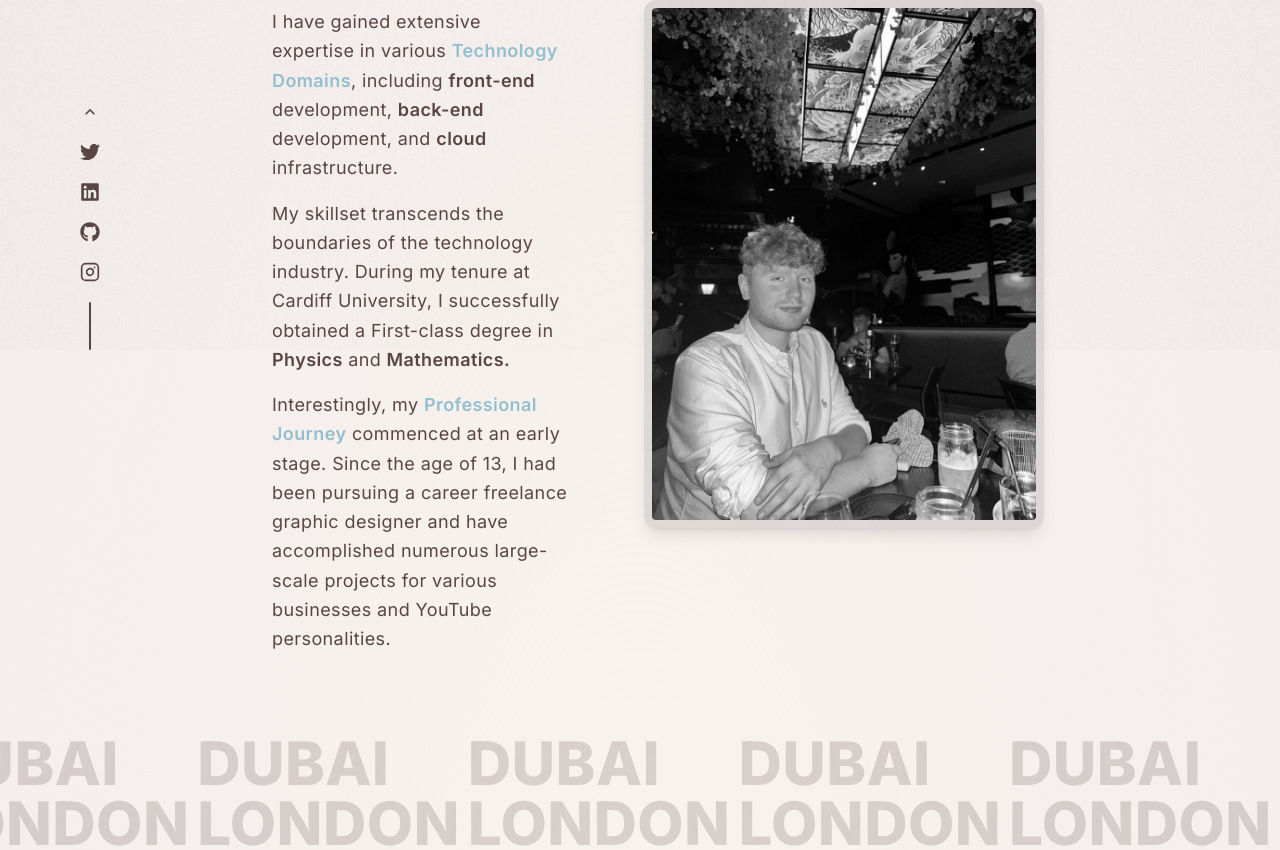
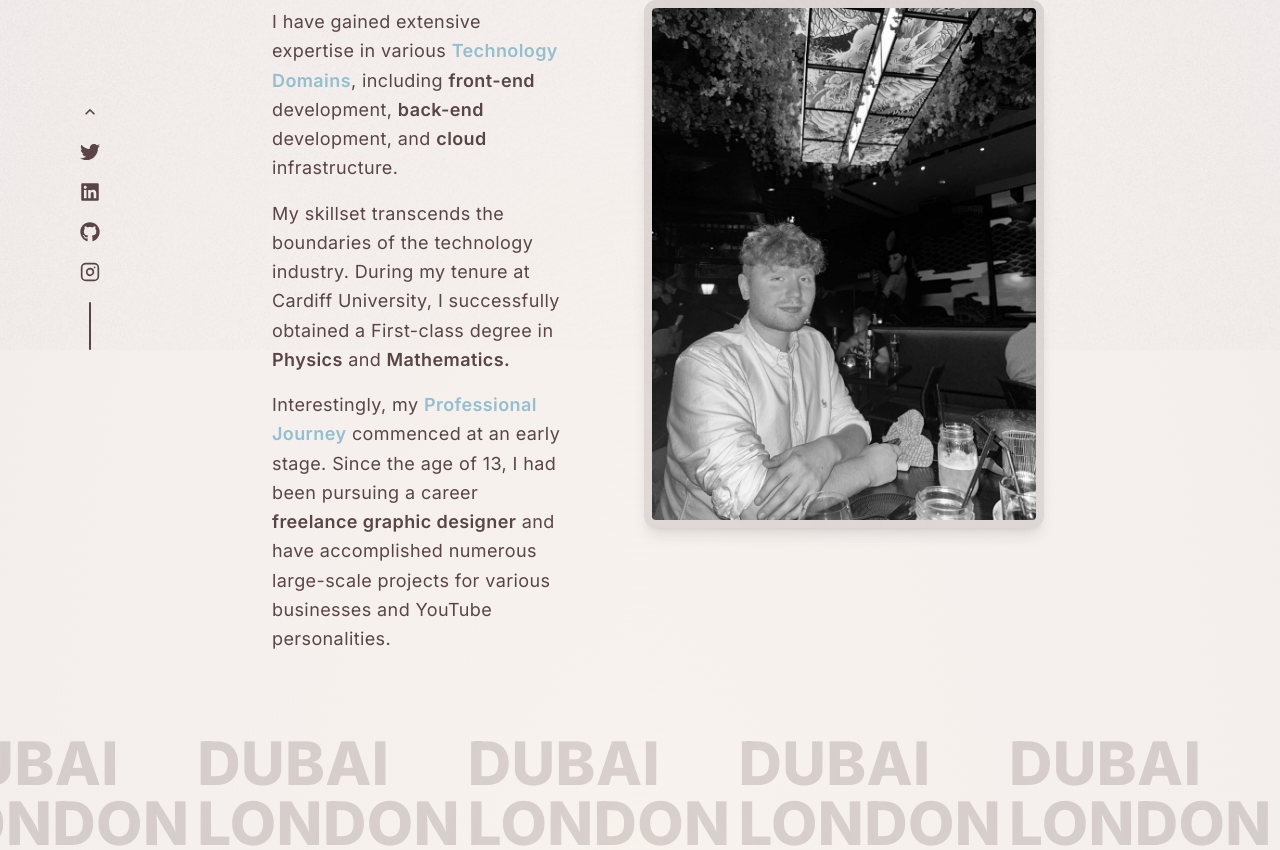
Before and after one commit to thomassbooth/Thomas-Booth-Portfolio, a Next.js app: page /about in a window 1280 px wide. Shown: the part 450-1300 px from the top of the page. Built offline with nearby package versions, Linux system fonts and the light colour scheme.

Commit message:
update and remove intro

```diff
--- a/app/projects/page.tsx
+++ b/app/projects/page.tsx
@@ -14,7 +14,7 @@ const ProjectsPage = () => {
   return (
     <PageTransition width = 'w-4/5'>
       <Title title = 'Projects' pageNo = {'03'} slideDirection = {'down'}/>
-      <Intro/>
+      {/* <Intro/> */}
       <Project className = 'mt-20' imgSrc='/images/portfolioscreenshot.png' alt = 'ThomasBooth' projectName = 'Personal Portfolio'
         techUsed = {['NextJS', 'Zustand', 'Framer Motion', 'TailwindCSS']}
         githubRepo = 'https://github.com/thomassbooth/thomas-booth-portfolio'
--- a/components/about/MeClient.tsx
+++ b/components/about/MeClient.tsx
@@ -49,7 +49,7 @@ const MeClient = () => {
           My skillset transcends the boundaries of the technology industry. During my tenure at Cardiff University, I successfully obtained a First-class degree in <span onMouseEnter = {textEnter} onMouseLeave = {textLeave} className = 'font-semibold'>Physics</span> and <span onMouseEnter = {textEnter} onMouseLeave = {textLeave} className = 'font-semibold'>Mathematics.</span>
           </p>
           <p>
-          Interestingly, my <Link className = 'cursor-pointer font-semibold text-pastel-blue-light hover:underline' to = 'professionaljourney' smooth = {true} duration = {1500}>Professional Journey</Link> commenced at an early stage. Since the age of 13, I had been pursuing a career freelance graphic designer and have accomplished numerous large-scale projects for various businesses and YouTube personalities.
+          Interestingly, my <Link className = 'cursor-pointer font-semibold text-pastel-blue-light hover:underline' to = 'professionaljourney' smooth = {true} duration = {1500}>Professional Journey</Link> commenced at an early stage. Since the age of 13, I had been pursuing a career <span className = 'font-semibold'>freelance graphic designer</span> and have accomplished numerous large-scale projects for various businesses and YouTube personalities.
           </p>
         </motion.div>
           <Image src = '/images/thomasbooth01.jpeg'
--- a/components/projects/Intro.tsx
+++ b/components/projects/Intro.tsx
@@ -7,10 +7,10 @@ const Intro = () => {
     <motion.div
         initial={{ x: '50%', opacity: 0 }}
         animate={{ x: '0%', opacity: 1 }}
-        transition={{delay: 1, type: 'spring', when: 'beforeChildren', duration: 1, staggerChildren: 0.2}}
+        transition={{delay: 1 , type: 'spring', when: 'beforeChildren', duration: 1, staggerChildren: 0.2}}
         className = 'flex flex-col gap-4 text-lg leading-relaxed px-4'>
         <p>
-        Uncover my coding prowess through these key projects: my own portfolio, a recreation of Instagram, and a replicated Airbnb platform, each exhibiting unique facets of my technical capabilities.
+            Dive into my technical journey showcased through these projects: a self-developed portfolio, a doppelgänger of Instagram, and an Airbnb mirror, each demonstrating my varied software engineering skills.
         </p>
 
     </motion.div>
--- a/components/projects/Project.tsx
+++ b/components/projects/Project.tsx
@@ -32,7 +32,7 @@ const Project: React.FC<projectProps> = ({className = '', left, imgSrc, alt, pro
                 hidden: hiddenVariant,
                 visible: {opacity: 1, x: '0%', y: '0%'}
             }}
-            className = 'group hover:-translate-y-2 shadow-lg cursor-pointer transition-all duration-500 overflow-hidden relative'
+            className = 'group hover:-translate-y-2 shadow-lg rounded-xl cursor-pointer transition-all duration-500 overflow-hidden relative'
             onClick = {() => {window.open(hosted)}}
             onMouseEnter = {textEnter} onMouseLeave = {textLeave}>
             <div className = 'w-full h-1/4 rounded-xl text-white flex p-5 justify-between items-end opacity-0 group-hover:opacity-100 bg-gradient-to-t from-black/50 to-white/0 transition-all duration-300 bottom-0 absolute'>
```
